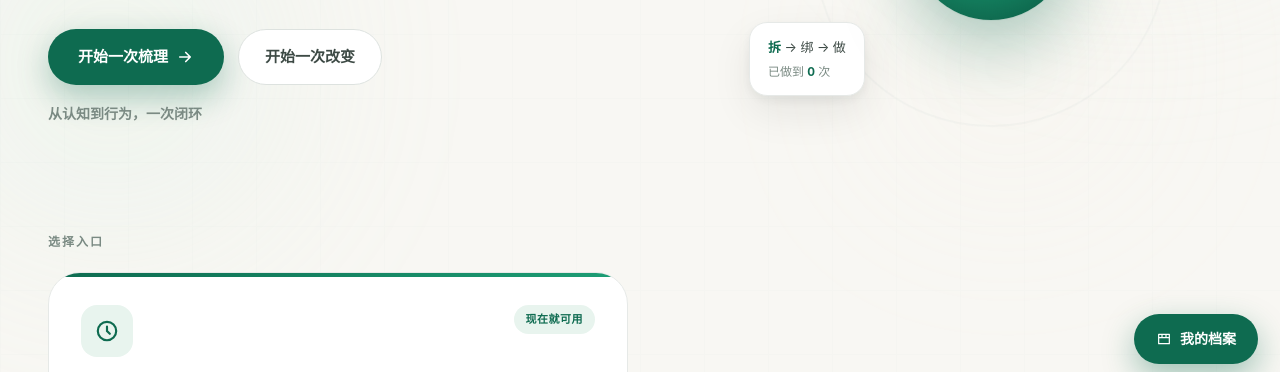
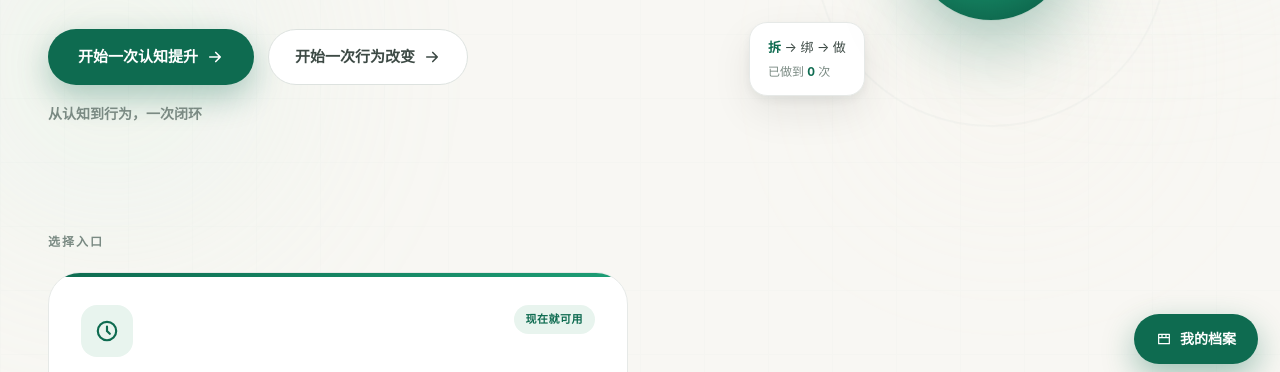
Before and after one commit to davidma1973simu/workbuddy-agents-marketplace, a plain HTML site: page transform/index.html in a window 1280 px wide. Shown: the part 414-786 px from the top of the page. Drawn offline with Linux system fonts and the light colour scheme.

Commit message:
fix(transform): homepage CTA copy, arrows, and mutual hover highlight
- Rename hero CTAs: 开始一次梳理 → 开始一次认知提升; 开始一次改变 → 开始一次行为改变
- Add matching arrow to secondary CTA
- Add mutual hover de-emphasis so only the hovered button is highlighted
- Sync related labels in act.html title and behavior.html button

```diff
--- a/transform/index.html
+++ b/transform/index.html
@@ -168,6 +168,8 @@
     background: var(--green); color: #fff; border-color: var(--green);
     transform: translateY(-2px); box-shadow: 0 18px 44px rgba(14,107,80,.42);
   }
+  .hero-cta:hover .btn { opacity: .72; box-shadow: none; transform: none; }
+  .hero-cta:hover .btn:hover { opacity: 1; transform: translateY(-2px); box-shadow: 0 18px 44px rgba(14,107,80,.42); }
 
   /* Hero visual */
   .hero-visual {
@@ -397,10 +399,13 @@
       <p class="hero-sub">把一件复杂的事想通、看透，再拆成可验证的行动。让知行陪你完成从混乱到改变的闭环。</p>
       <div class="hero-cta">
         <a class="btn btn-primary" href="app.html">
-          开始一次梳理
+          开始一次认知提升
           <svg width="18" height="18" viewBox="0 0 24 24" fill="none"><path d="M5 12h14m-6-6l6 6-6 6" stroke="#fff" stroke-width="2.2" stroke-linecap="round" stroke-linejoin="round"/></svg>
         </a>
-        <a class="btn btn-ghost" href="act.html">开始一次改变</a>
+        <a class="btn btn-ghost" href="act.html">
+          开始一次行为改变
+          <svg width="18" height="18" viewBox="0 0 24 24" fill="none"><path d="M5 12h14m-6-6l6 6-6 6" stroke="currentColor" stroke-width="2.2" stroke-linecap="round" stroke-linejoin="round"/></svg>
+        </a>
       </div>
       <div class="hero-sub-links">
         <span>从认知到行为，一次闭环</span>
```
Also changed, not shown: transform/act.html (+1 -1 lines), transform/behavior.html (+1 -1 lines).
